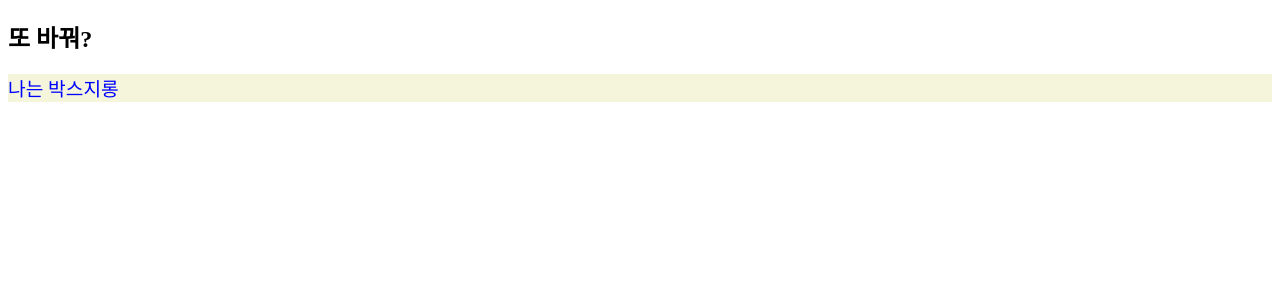
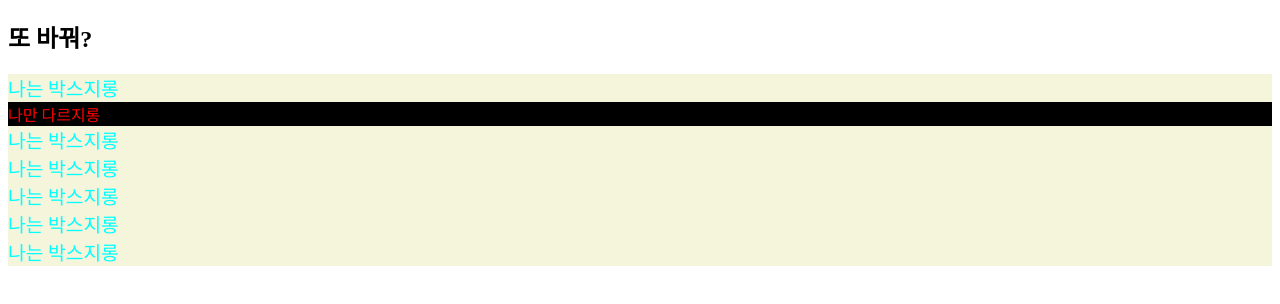
Before and after one commit to taew0n/1stpractice, a plain HTML site: page index.html in a window 1280 px wide. Shown: the part 70-374 px from the top of the page. Drawn offline with Linux system fonts and the light colour scheme.

Commit message:
이번엔 색깔을 추가했어

```diff
--- a/csspractice.css
+++ b/csspractice.css
@@ -3,3 +3,8 @@
     background-color: beige;
     font-size: larger;
 }
+
+.square{
+    color : red;
+    background-color: black;
+}
--- a/index.html
+++ b/index.html
@@ -2,11 +2,12 @@
 <html lang="en">
 <head>
     <meta charset="UTF-8">
-    <meta http-equiv="X-UA-Compatible" content="IE=edge">
-    <meta name="viewport" content="width=device-width, initial-scale=1.0">
-    <title>Document</title>
+        <meta http-equiv="X-UA-Compatible" content="IE=edge">
+        <meta name="viewport" content="width=device-width, initial-scale=1.0">
+        <title>Document</title>
     <link rel="stylesheet" type="text/css" href="csspractice.css">
 </head>
+
 <body>
     <h1>
         나만의 홈페이지가 이렇게 쉽게?? 띠용 바꿨지롱
@@ -14,6 +15,13 @@
     <h2>
         또 바꿔?
     </h2>
-    <div class="box">나는 박스지롱</div>
+    <div class="box" style="color: aqua;" >나는 박스지롱</div>
+    <div id="dd" class="square"  >나만 다르지롱</div>
+    <div class="box" style="color: aqua;" >나는 박스지롱</div>
+    <div class="box" style="color: aqua;" >나는 박스지롱</div>
+    <div class="box" style="color: aqua;" >나는 박스지롱</div>
+    <div class="box" style="color: aqua;" >나는 박스지롱</div>
+    <div class="box" style="color: aqua;" >나는 박스지롱</div>
+
 </body>
 </html>
```
Also changed, not shown: hello.html (added, +17 -0 lines).
